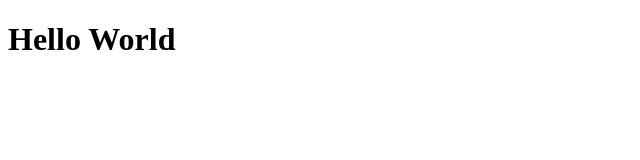
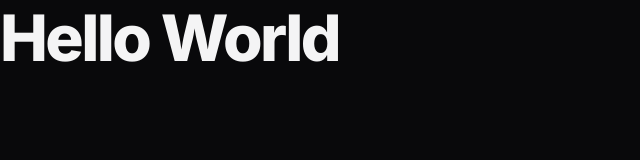
Before and after one commit to limaarthur/course-fullstack, a plain HTML site: page 01-fundamentos-desenvolvimento-web/05-app-landing-page/index.html in a window 1280 px wide. Shown: the whole page, without its empty margins (0-640 px from the left). Drawn offline with Linux system fonts and the light colour scheme.

Commit message:
project style guide and style global

```diff
--- a/01-fundamentos-desenvolvimento-web/05-app-landing-page/index.html
+++ b/01-fundamentos-desenvolvimento-web/05-app-landing-page/index.html
@@ -2,9 +2,17 @@
 <html lang="pt-BR">
 
 <head>
+  <link rel="preconnect" href="https://fonts.googleapis.com">
+  <link rel="preconnect" href="https://fonts.gstatic.com" crossorigin>
+
   <meta charset="UTF-8">
   <meta name="viewport" content="width=device-width, initial-scale=1.0">
   <title>Zingen - Karaokê</title>
+
+  <link rel="stylesheet" href="styles/index.css">
+  <link
+    href="https://fonts.googleapis.com/css2?family=Inter:ital,opsz,wght@0,14..32,100..900;1,14..32,100..900&display=swap"
+    rel="stylesheet">
 </head>
 
 <body>
--- /dev/null
+++ b/01-fundamentos-desenvolvimento-web/05-app-landing-page/styles/global.css
@@ -0,0 +1,90 @@
+*,
+*::before,
+*::after {
+  box-sizing: border-box;
+}
+
+* {
+  margin: 0;
+  padding: 0;
+  font: inherit;
+
+  -webkit-font-smoothing: antialiased;
+  -moz-osx-font-smoothing: antialiased;
+}
+
+:root {
+  /* fonts */
+  --font-family: 'Inter', 'system-ui', sans-serif;
+  --font-weight-base: 400;
+  --font-weight-medium: 500;
+  --font-weight-bold: 800;
+
+  /* fonts mobile */
+  --font-size-small: 0.875rem;
+  --font-size-base: 1rem;
+  --font-size-large: 1.25rem;
+  --font-size-x-large: 1.5rem;
+  --font-size-xx-large: 2.5rem;
+
+  /* colors */
+  --bg-color: #09090B;
+  --surface-color: #18181B;
+  --stroke-color: #27272A;
+  --text-color-secondary: #A1A1AA;
+  --text-color-primary: #F4F4F5;
+
+  --brand-color-primary: #F7B733;
+  --brand-color-secondary: #FC4A1A;
+}
+
+html {
+  font-family: var(--font-family);
+  font-weight: var(--font-weight-base);
+  font-size: var(--font-size-base);
+  line-height: 1.6;
+  color: var(--text-color-primary);
+}
+
+body {
+  background-color: var(--bg-color);
+}
+
+h1,
+h2,
+h3 {
+  line-height: 1.2;
+  color: var(--text-color-primary);
+  font-weight: var(--font-weight-bold);
+  letter-spacing: -0.04em;
+}
+
+h1 {
+  font-size: var(--font-size-xx-large);
+}
+
+h2 {
+  font-size: var(--font-size-x-large);
+}
+
+h3 {
+  font-size: var(--font-size-large);
+}
+
+a {
+  text-decoration: none;
+  color: inherit;
+}
+
+ul[role="list"] {
+  list-style: none;
+}
+
+@media (width >=80em) {
+  :root {
+    /* fonts desktop */
+    --font-size-large: 2rem;
+    --font-size-x-large: 3rem;
+    --font-size-xx-large: 4rem;
+  }
+}
--- /dev/null
+++ b/01-fundamentos-desenvolvimento-web/05-app-landing-page/styles/index.css
@@ -0,0 +1 @@
+@import url(global.css);
```
Also changed, not shown: 01-fundamentos-desenvolvimento-web/05-app-landing-page/assets/app-mockups.png (added), 01-fundamentos-desenvolvimento-web/05-app-landing-page/assets/icons/check.svg (added), 01-fundamentos-desenvolvimento-web/05-app-landing-page/assets/icons/game-controller.svg (added), 01-fundamentos-desenvolvimento-web/05-app-landing-page/assets/icons/ic_baseline-discord.svg (added), 01-fundamentos-desenvolvimento-web/05-app-landing-page/assets/icons/ic_baseline-tiktok.svg (added), 01-fundamentos-desenvolvimento-web/05-app-landing-page/assets/icons/magic-wand.svg (added), 01-fundamentos-desenvolvimento-web/05-app-landing-page/assets/icons/mdi_instagram.svg (added), 01-fundamentos-desenvolvimento-web/05-app-landing-page/assets/icons/microphone-stage.svg (added), 01-fundamentos-desenvolvimento-web/05-app-landing-page/assets/icons/music-notes.svg (added), 01-fundamentos-desenvolvimento-web/05-app-landing-page/assets/icons/ri_twitter-x-fill.svg (added), 01-fundamentos-desenvolvimento-web/05-app-landing-page/assets/icons/users-three.svg (added), 01-fundamentos-desenvolvimento-web/05-app-landing-page/assets/rapaz-ouvindo-musica-com-fones-de-ouvido-e-cantando-no-aplicativo-de-karaoke-removebg 1.png (added), 01-fundamentos-desenvolvimento-web/05-app-landing-page/assets/tela-01.png (added), 01-fundamentos-desenvolvimento-web/05-app-landing-page/assets/tela-02.png (added), 1 more files.
